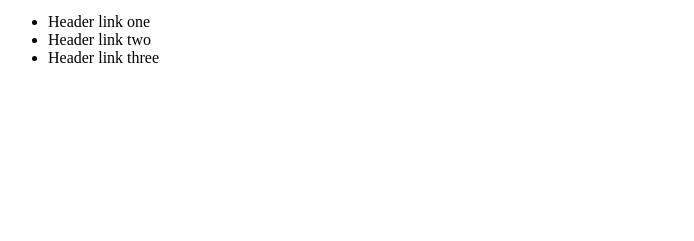
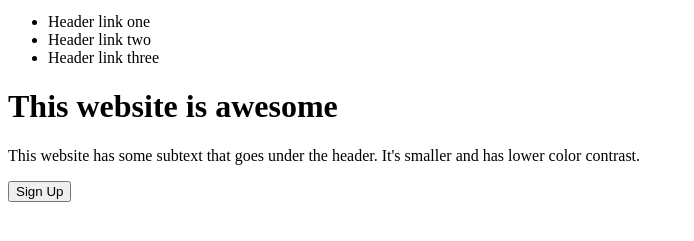
Before and after one commit to tzh1996/Odin-landing-page, a plain HTML site: page index.html in a window 1280 px wide. Shown: the part 29-270 px from the top of the page, without its empty margins (0-694 px from the left). Drawn offline with Linux system fonts and the light colour scheme.

Commit message:
added top section content

```diff
--- a/index.html
+++ b/index.html
@@ -15,6 +15,14 @@
                 <li>Header link three</li>
             </ul>
     </div>
+    <div class="top-section">
+        <div class="left-column">
+            <h1>This website is awesome</h1>
+            <p>This website has some subtext that goes under the header. It's smaller and has lower color contrast.</p>
+            <button>Sign Up</button>
+
+        </div>
+    </div>
 
 
 </body>
```
